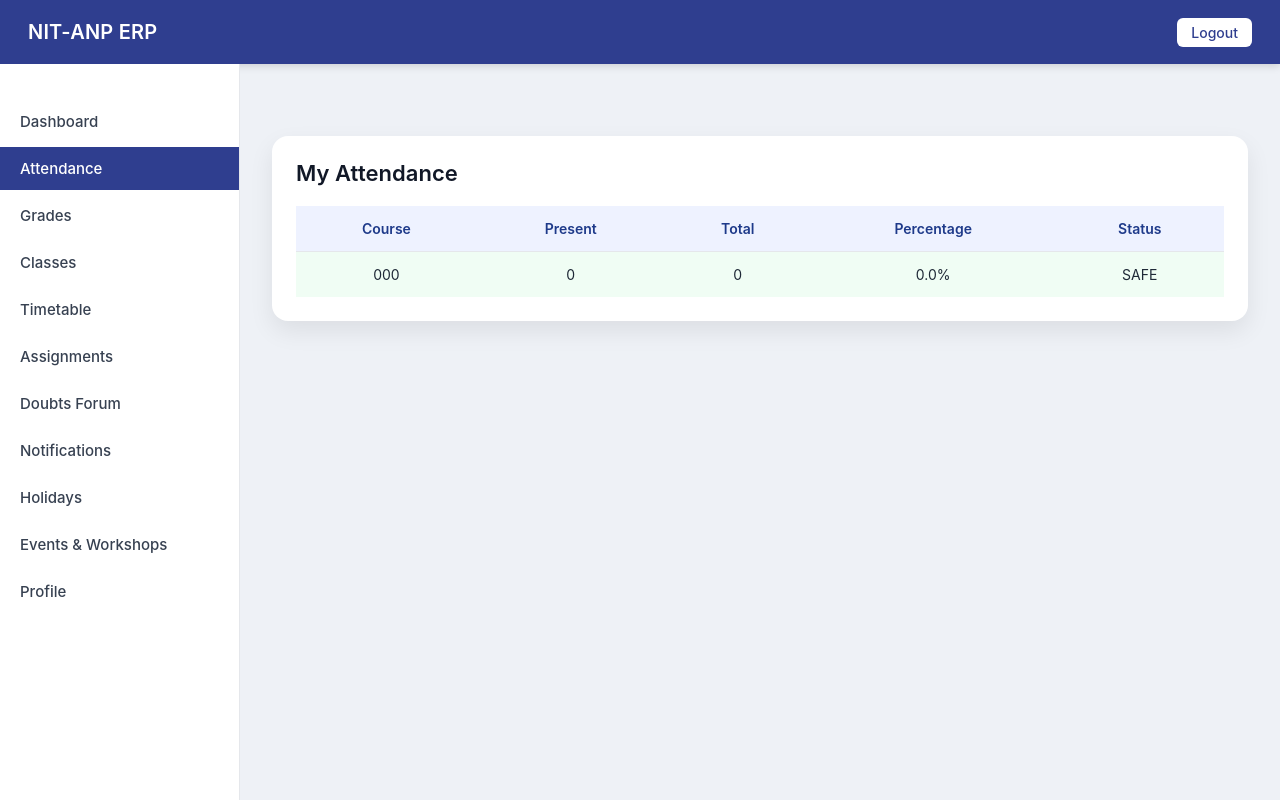
After one commit to DeepikaReddy0607/college-erp-system, a Django app: page /attendance/student/ in a window 1280 px wide. The commit adds this page. Run offline with Django 5.2, Linux system fonts and the light colour scheme; a user stored in the database is signed in; tables that the repository leaves empty hold one stand-in row (values such as "Sample post"); data that the repository does not hold is empty.

Commit message:
Updated UI

```diff
--- a/attendance/views.py
+++ b/attendance/views.py
@@ -154,7 +154,7 @@ def student_attendance_view(request):
 
     return render(
         request,
-        "attendance/student_attendance.html",
+        "student/student_attendance.html",
         {"summary": summary}
     )
 @faculty_required
--- /dev/null
+++ b/static/css/student_attendance.css
@@ -0,0 +1,63 @@
+/* Page container */
+.attendance-container {
+    max-width: 1000px;
+    margin: 40px auto;
+    padding: 24px;
+    background: #ffffff;
+    border-radius: 16px;
+    box-shadow: 0 10px 24px rgba(0, 0, 0, 0.08);
+}
+
+/* Heading */
+.attendance-container h2 {
+    font-size: 22px;
+    font-weight: 600;
+    margin-bottom: 20px;
+    color: #111827;
+}
+
+/* Table */
+.attendance-table {
+    width: 100%;
+    border-collapse: collapse;
+    margin-top: 10px;
+}
+
+/* Header */
+.attendance-table thead th {
+    background: #eef2ff;
+    padding: 14px 16px;
+    font-size: 14px;
+    font-weight: 600;
+    text-align: center;
+    color: #1e3a8a;
+}
+
+/* Body cells */
+.attendance-table tbody td {
+    padding: 14px 16px;
+    text-align: center;
+    font-size: 14px;
+    border-top: 1px solid #e5e7eb;
+}
+
+/* Empty state */
+.attendance-table tbody tr.empty-row td {
+    padding: 40px 16px;
+    font-size: 14px;
+    color: #6b7280;
+    text-align: center;
+}
+
+/* Status colors */
+tr.safe td {
+    background: #f0fdf4;
+}
+
+tr.risk td {
+    background: #fffbeb;
+}
+
+tr.detention td {
+    background: #fef2f2;
+}
--- a/templates/student/assignments_submit.html
+++ b/templates/student/assignments_submit.html
@@ -2,7 +2,9 @@
 {% load static %}
 
 {% block title %}Submit Assignment{% endblock %}
-
+{% block extra_css%}
+<link rel = "stylesheet" href = "{% static 'css/assignment_list.css' %}">
+{% endblock %}
 {% block student_content %}
 <style>#assignments-active{
     background: #2f3e8f;
--- a/templates/student/stu_base.html
+++ b/templates/student/stu_base.html
@@ -11,7 +11,7 @@
 <aside class="sidebar">
     <ul class="nav-list">
         <li><a href="{% url 'student_dashboard' %}" id = "dashboard-active">Dashboard</a></li>
-        <li><a href="#">Attendance</a></li>
+        <li><a href="{% url 'student_attendance' %}" id = "attendance-active">Attendance</a></li>
         <li><a href="#">Grades</a></li>
         <li><a href="#">Classes</a></li>
         <li><a href="#">Timetable</a></li>
--- /dev/null
+++ b/templates/student/student_attendance.html
@@ -0,0 +1,50 @@
+{% extends "student/stu_base.html" %}
+
+{% load static %}
+
+{% block title %}My Attendance{% endblock %}
+
+{% block extra_css %}
+<link rel="stylesheet" href="{% static 'css/student_attendance.css' %}">
+{% endblock %}
+
+{% block content %}
+<style>
+#attendance-active{
+    background: #2f3e8f;
+    color: #ffffff;}
+</style>
+<div class="attendance-container">
+
+    <h2>My Attendance</h2>
+
+    <table class="attendance-table">
+        <thead>
+            <tr>
+                <th>Course</th>
+                <th>Present</th>
+                <th>Total</th>
+                <th>Percentage</th>
+                <th>Status</th>
+            </tr>
+        </thead>
+
+        <tbody>
+            {% for row in summary %}
+            <tr class="{{ row.status|lower }}">
+                <td>{{ row.course_code }}</td>
+                <td>{{ row.present }}</td>
+                <td>{{ row.total }}</td>
+                <td>{{ row.percentage }}%</td>
+                <td>{{ row.status }}</td>
+            </tr>
+            {% empty %}
+            <tr>
+                <td colspan="5">No attendance data available.</td>
+            </tr>
+            {% endfor %}
+        </tbody>
+    </table>
+
+</div>
+{% endblock %}
```
Also changed, not shown: static/css/assignment_list.css (+174 -0 lines), templates/student/assignments_list.html (+8 -4 lines).
